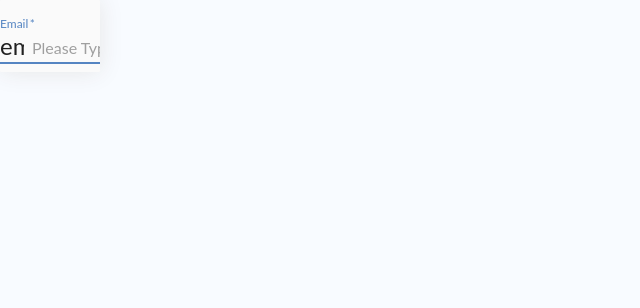
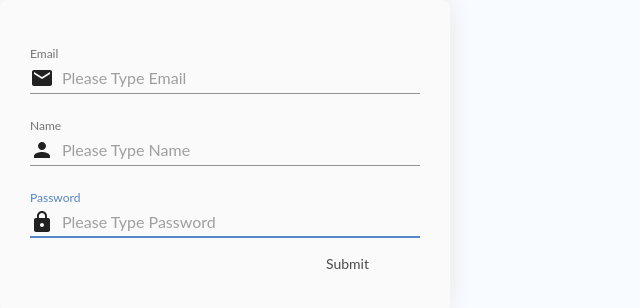
Before and after one commit to ken556621/stock-client, a Next.js app: page /authorization/login in a window 1280 px wide. Shown: the top 308 px of the page, without its empty margins (0-640 px from the left). Built offline with nearby package versions, Linux system fonts and the light colour scheme.

Commit message:
Add login form

```diff
--- a/components/LoginForm.js
+++ b/components/LoginForm.js
@@ -1,27 +1,40 @@
 import { useForm } from "react-hook-form";
 
 import { makeStyles } from "@material-ui/core/styles";
+import Button from '@material-ui/core/Button';
 import Input from "@material-ui/core/Input";
 import InputLabel from "@material-ui/core/InputLabel";
 import InputAdornment from "@material-ui/core/InputAdornment";
 import FormControl from "@material-ui/core/FormControl";
-import FormHelperText from "@material-ui/core/FormHelperText";
-import Icon from "@material-ui/core/Icon";
-
+import EmailIcon from '@material-ui/icons/Email';
+import PersonIcon from '@material-ui/icons/Person';
+import LockIcon from '@material-ui/icons/Lock';
 
 
 const useLoginFormStyles = makeStyles((theme) => ({
     formWrapper: {
-        width: 100,
+        width: "50vw",
         maxWidth: 450,
-        borderRadius: 1,
+        padding: 30,
+        borderRadius: 8,
         boxShadow: "0 0 1.5rem #e6e6e6",
-        backgroundColor: "#fafafa"
+        backgroundColor: "#fafafa",
+        fontSize: 12,
+        display: "flex",
+        justifyContent: "center",
+        alignItems: "center"
+    },
+    error: {
+        color: theme.palette.error.main
+    },
+    submitBtnRoot: {
+        display: "flex",
+        justifyContent: "flex-end"
     }
 }));
 
 const LoginForm = () => {
-    const { register, handleSubmit, errors } = useForm({
+    const { register, handleSubmit, formState: { errors } } = useForm({
         mode: "onChange"
     });
 
@@ -36,9 +49,7 @@ const LoginForm = () => {
             <form onSubmit={handleSubmit(onSubmit)} noValidate>
                 <FormControl
                     fullWidth
-                    required
                     margin="normal"
-                // error={emailError}
                 >
                     <InputLabel htmlFor="email">
                         Email
@@ -49,13 +60,66 @@ const LoginForm = () => {
                         name="email"
                         placeholder="Please Type Email"
                         autoFocus
+                        {...register("email", { required: true })}
                         startAdornment={
                             <InputAdornment position="start">
-                                <Icon>email</Icon>
+                                <EmailIcon />
                             </InputAdornment>
                         }
                     />
+                    {errors.email && <span className={classes.error}>Email is required</span>}
                 </FormControl>
+                <FormControl
+                    fullWidth
+                    margin="normal"
+                >
+                    <InputLabel htmlFor="email">
+                        Name
+                    </InputLabel>
+                    <Input
+                        id="name"
+                        type="name"
+                        name="name"
+                        placeholder="Please Type Name"
+                        autoFocus
+                        {...register("name", { required: true })}
+                        startAdornment={
+                            <InputAdornment position="start">
+                                <PersonIcon />
+                            </InputAdornment>
+                        }
+                    />
+                    {errors.name && <span className={classes.error}>Name is required</span>}
+                </FormControl>
+                <FormControl
+                    fullWidth
+                    margin="normal"
+                >
+                    <InputLabel htmlFor="email">
+                        Password
+                    </InputLabel>
+                    <Input
+                        id="password"
+                        type="password"
+                        name="password"
+                        placeholder="Please Type Password"
+                        autoFocus
+                        {...register("password", { required: true })}
+                        startAdornment={
+                            <InputAdornment position="start">
+                                <LockIcon />
+                            </InputAdornment>
+                        }
+                    />
+                    {errors.password && <span className={classes.error}>Password is required</span>}
+                </FormControl>
+                <div className={classes.submitBtnRoot}>
+                    <Button
+                        type="submit"
+                    >
+                        Submit
+                    </Button>
+                </div>
             </form>
         </div>
     )
--- a/components/StockSearchBar.js
+++ b/components/StockSearchBar.js
@@ -3,7 +3,6 @@ import { useState } from "react";
 import { makeStyles } from "@material-ui/core/styles";
 import TextField from '@material-ui/core/TextField';
 import Autocomplete from '@material-ui/lab/Autocomplete';
-import Button from '@material-ui/core/Button';
 
 const useStockSearchBarStyle = makeStyles(theme => ({
     root: {
```
